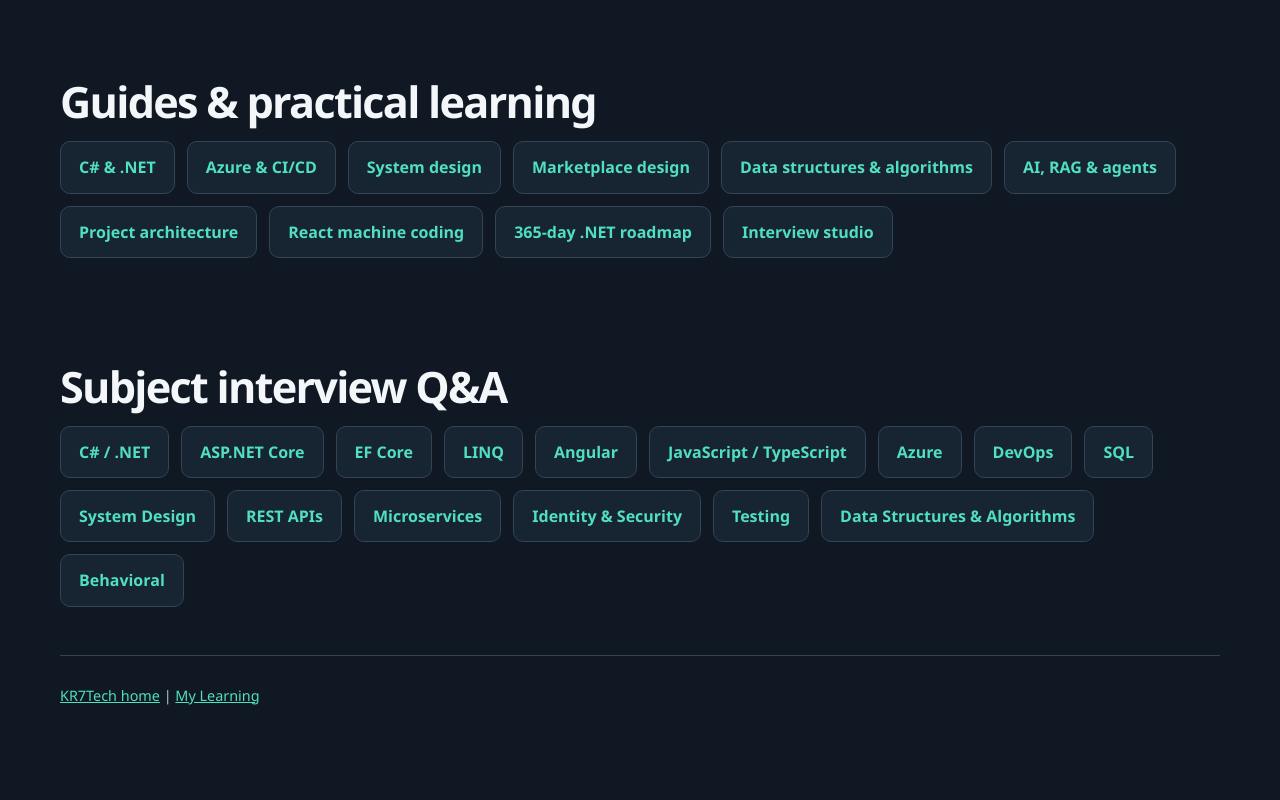
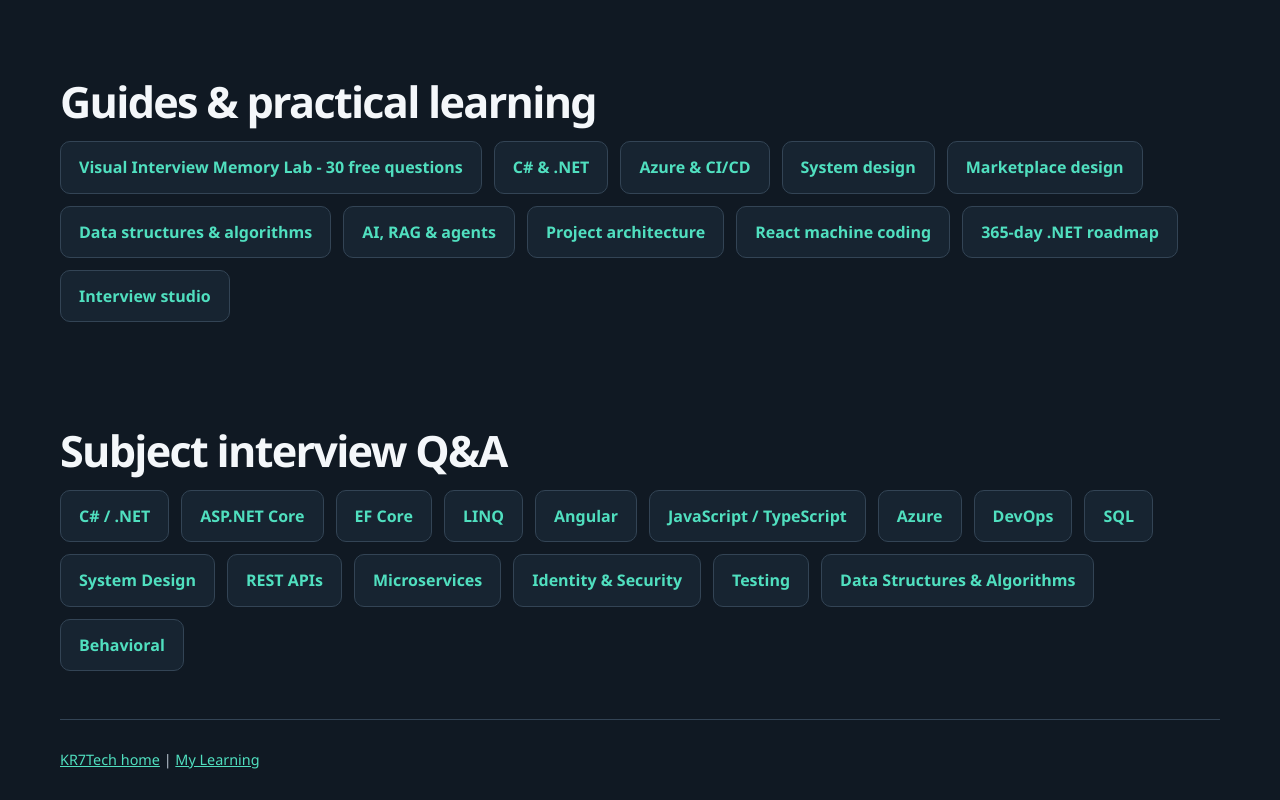
Before and after one commit to Krishnaleo0409/techhub365, a website: page StudyGuide/Subjects.html in a window 1280 px wide. Shown: the part 4781-5581 px from the top of the page. Before the commit the page ends 5517 px from the top, so only its background shows below. Drawn offline with Linux system fonts and the light colour scheme; no server answers.

Commit message:
Update Subjects.html

```diff
--- a/StudyGuide/Subjects.html
+++ b/StudyGuide/Subjects.html
@@ -22,6 +22,7 @@
       <noscript>Use the subject links below to open learning material. Enable JavaScript for search, filters, and saved subjects.</noscript>
     </section>
     <section class="content-section" aria-labelledby="subjects-heading"><h2 class="section-heading" id="subjects-heading">Guides &amp; practical learning</h2><div class="subject-links">
+      <a href="Visual-Interview-Memory-Lab.html">Visual Interview Memory Lab - 30 free questions</a>
       <a href="C%23Dotnet.html">C# &amp; .NET</a><a href="AZURECICD.html">Azure &amp; CI/CD</a><a href="System-Design.html">System design</a><a href="Amazon-Design.html">Marketplace design</a><a href="DSA.html">Data structures &amp; algorithms</a><a href="How%20AI%20work.html">AI, RAG &amp; agents</a><a href="Project.html">Project architecture</a><a href="React-Machine-Coding.html">React machine coding</a><a href="Dotnet-Roadmap.html">365-day .NET roadmap</a><a href="Interview-Studio.html">Interview studio</a>
     </div></section>
     <section class="content-section" aria-labelledby="qa-heading"><h2 class="section-heading" id="qa-heading">Subject interview Q&amp;A</h2><div class="subject-links">
```
